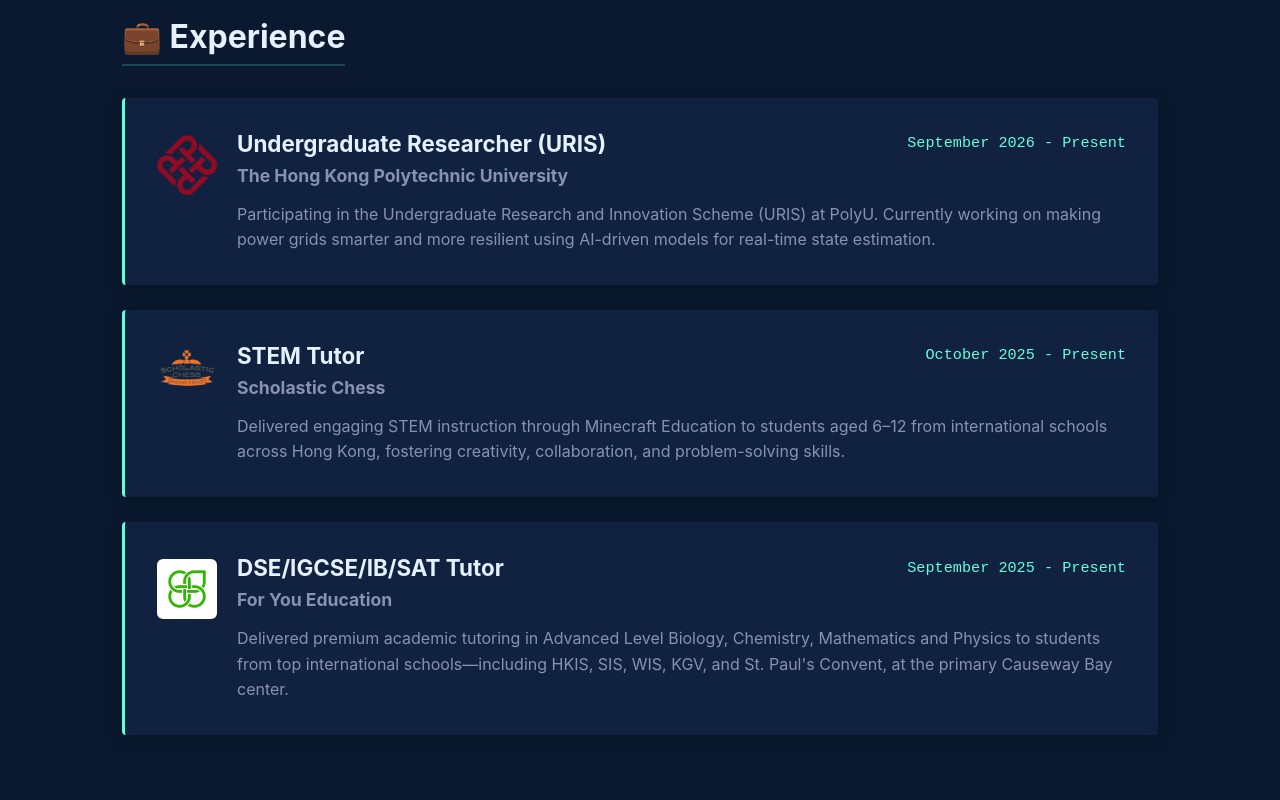
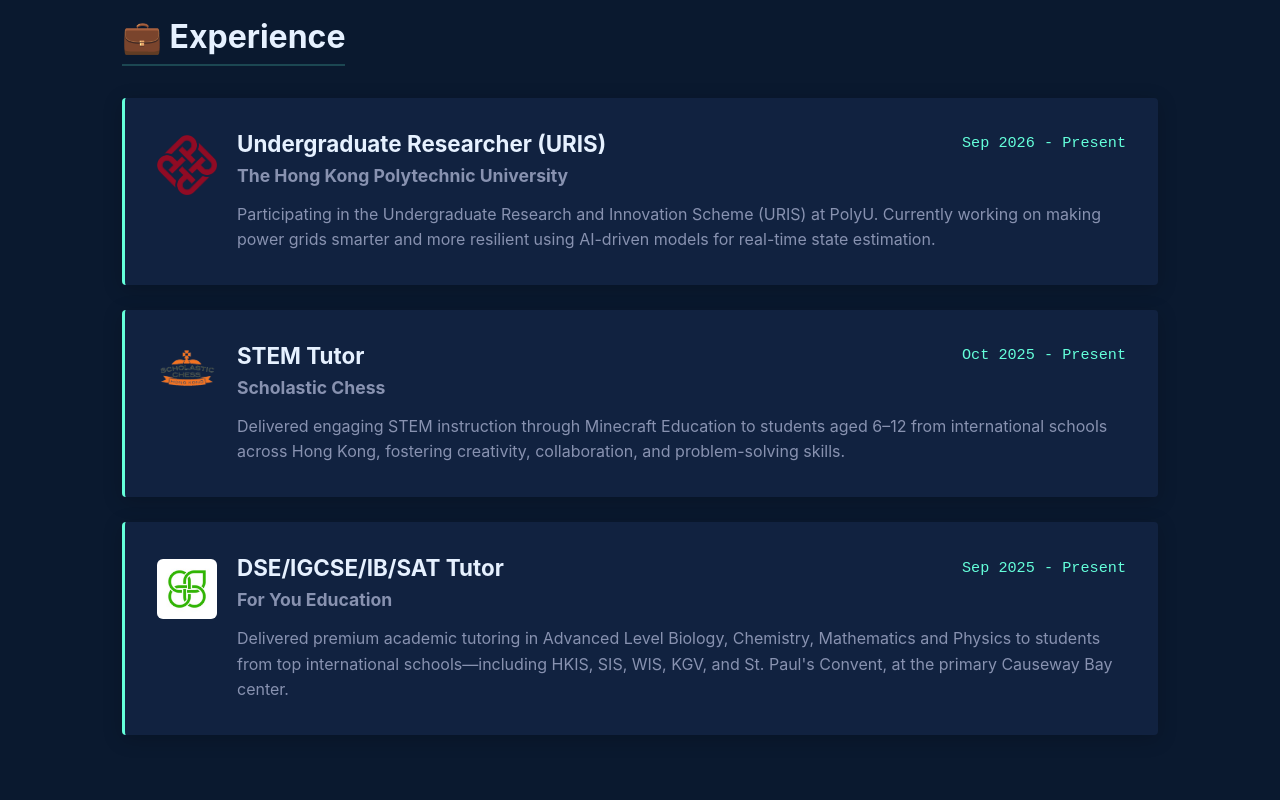
Before and after one commit to amanyoosuf/amanyoosuf.github.io, a React (Create React App) app: page / in a window 1280 px wide. Shown: the part 2180-2980 px from the top of the page. Built offline with nearby package versions, Linux system fonts and the light colour scheme.

Commit message:
Update Home.js

```diff
--- a/src/components/Home.js
+++ b/src/components/Home.js
@@ -134,7 +134,7 @@ function Home() {
                             <div className='experience-text-zone' style={{ flexGrow: 1 }}>
                                 <div className='work-card-header'>
                                     <h3>Undergraduate Researcher (URIS)</h3>
-                                    <span className='work-period'>September 2026 - Present</span>
+                                    <span className='work-period'>Sep 2026 - Present</span>
                                 </div>
                                 <h4 className='work-organization'>The Hong Kong Polytechnic University</h4>
                                 <p className='work-details'>
@@ -163,7 +163,7 @@ function Home() {
                             <div className='experience-text-zone' style={{ flexGrow: 1 }}>
                                 <div className='work-card-header'>
                                     <h3>STEM Tutor</h3>
-                                    <span className='work-period'>October 2025 - Present</span>
+                                    <span className='work-period'>Oct 2025 - Present</span>
                                 </div>
                                 <h4 className='work-organization'>Scholastic Chess</h4>
                                 <p className='work-details'>
@@ -192,7 +192,7 @@ function Home() {
                             <div className='experience-text-zone' style={{ flexGrow: 1 }}>
                                 <div className='work-card-header'>
                                     <h3>DSE/IGCSE/IB/SAT Tutor</h3>
-                                    <span className='work-period'>September 2025 - Present</span>
+                                    <span className='work-period'>Sep 2025 - Present</span>
                                 </div>
                                 <h4 className='work-organization'>For You Education</h4>
                                 <p className='work-details'>
@@ -266,10 +266,10 @@ function Home() {
             {/* 7. CRICKET SECTION */}
             <section id='cricket' className='athletics-section_container'>
                 <div className='content-wrapper'>
-                    <h2>🏏 Cricket</h2>
+                    <h2>Cricket</h2>
                     <div className='athletics-profile-card'>
-                        <p>
-                            On weekends, you’ll find me on the cricket pitch. I’ve played cricket my whole life and currently proudly represent both the <strong>PolyU Cricket Team</strong> and the <strong>Kowloon Cricket Club (KCC)</strong>.
+                        <p style={{ fontSize: '1.3rem', fontWeight: 'bold', lineHeight: '1.6' }}>
+                            On weekends, you’ll find me on the cricket pitch. I’ve played cricket my whole life and currently proudly represent both the <strong>PolyU Cricket Team</strong> and the <strong>Kowloon Cricket Club (KCC)</strong>. You can have a look at my <a href="https://cricclubs.com/CricketHongKong/viewPlayer.do?playerId=6589217&clubId=1105594" target="_blank" rel="noreferrer" style={{ color: '#64ffda', textDecoration: 'underline', fontWeight: 'bold' }}>Hong Kong Cricket profile here</a>.
                         </p>
                     </div>
                 </div>
```
